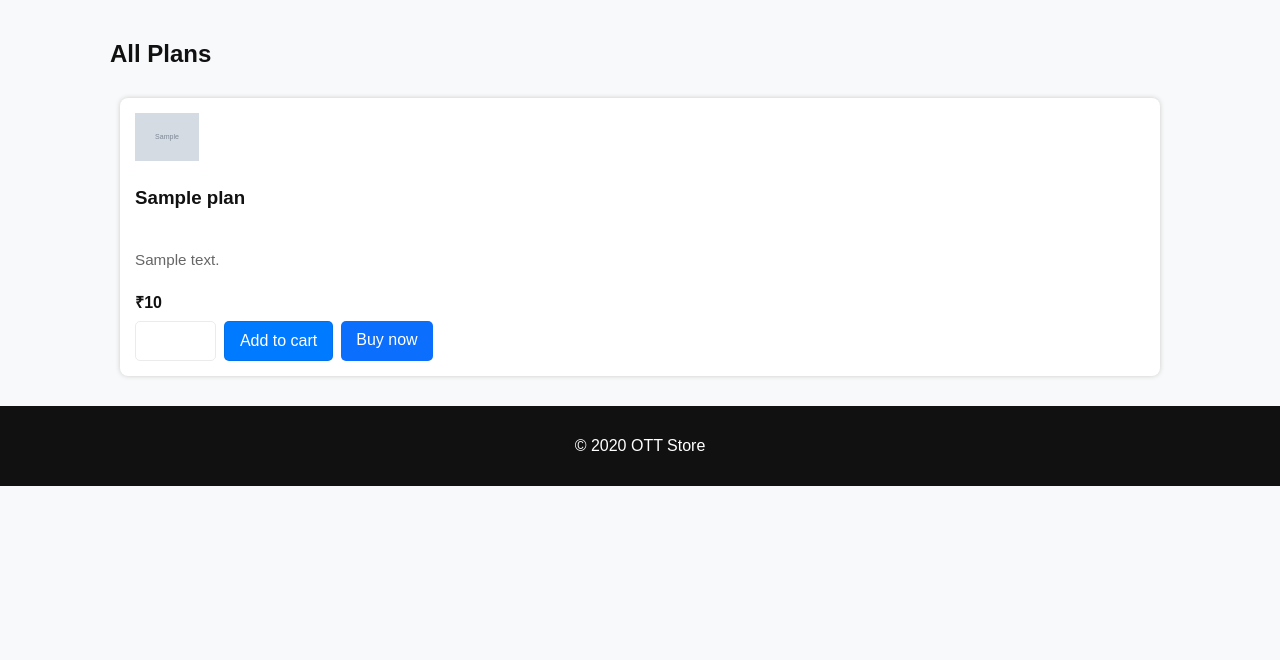
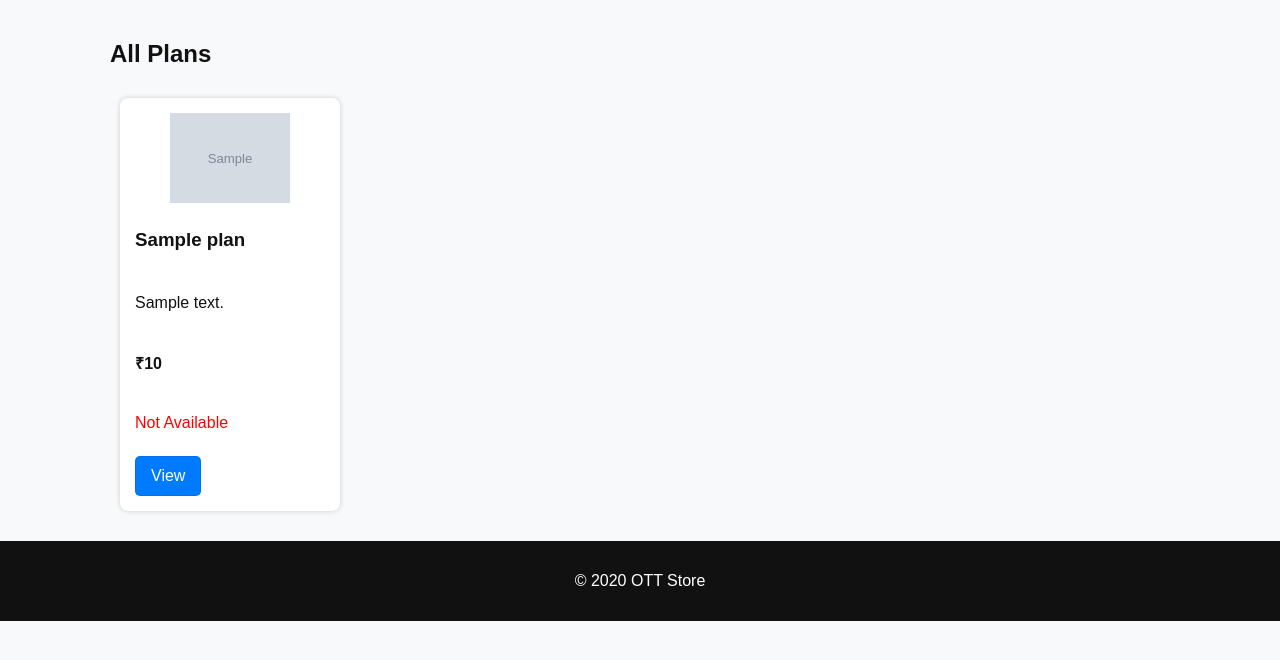
Before and after one commit to kafeelk528-ship-it/ott-minor-fixed, a Python web app: template templates/plans.html in a window 1280 px wide. Shown: the part 116-776 px from the top of the page. Run offline with Jinja, Linux system fonts and the light colour scheme; the template is opened without the code that fills it: most values are stand-ins (such as "Sample title", 1, 10 or a date in 2020); grey boxes marked "Sample" are stand-in pictures.

Commit message:
Update plans.html

```diff
--- a/templates/plans.html
+++ b/templates/plans.html
@@ -1,21 +1,25 @@
 {% extends "base.html" %}
-{% block title %}Plans — OTT Store{% endblock %}
 {% block content %}
 <h2>All Plans</h2>
 
-<div class="plans-grid">
-  {% for p in plans %}
-    <article class="card">
-      <img class="provider-logo" src="{{ url_for('static', filename='img/' ~ p.logo) }}" alt="">
-      <h3>{{ p.name }}</h3>
-      <p class="muted">{{ p.desc }}</p>
-      <div class="price">₹{{ p.price }}</div>
-      <div class="card-actions">
-        <a class="btn outlined" href="{{ url_for('plan_details', plan_id=p.id) }}">Details</a>
-        <a class="btn" href="{{ url_for('add_to_cart', plan_id=p.id) }}">Add to cart</a>
-        <a class="btn primary" href="{{ url_for('buy_now', plan_id=p.id) }}">Buy now</a>
-      </div>
-    </article>
-  {% endfor %}
+<div style="display:flex; flex-wrap:wrap;">
+    {% for p in plans %}
+    <div class="card" style="width:220px;">
+        <img src="{{ url_for('static', filename='img/' + p.logo) }}" class="product-img">
+
+        <h3>{{ p.name }}</h3>
+        <p>{{ p.desc }}</p>
+        <p><b>₹{{ p.price }}</b></p>
+
+        {% if p.available %}
+            <a href="/add-to-cart/{{ p.id }}" class="btn-green btn">Add to Cart</a>
+            <a href="/buy-now/{{ p.id }}" class="btn">Buy Now</a>
+        {% else %}
+            <p style="color:red;">Not Available</p>
+        {% endif %}
+
+        <a href="/plan/{{ p.id }}" class="btn">View</a>
+    </div>
+    {% endfor %}
 </div>
 {% endblock %}
```
